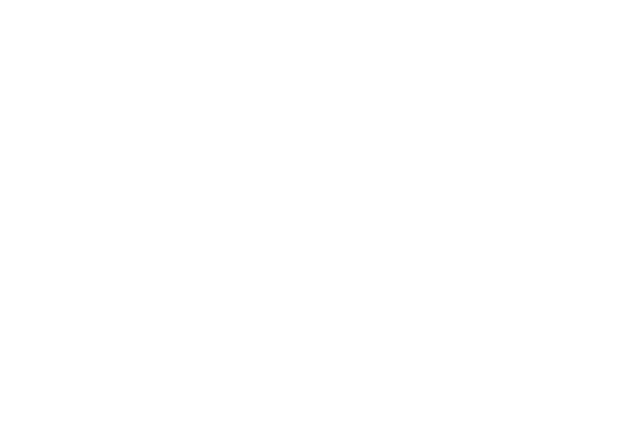
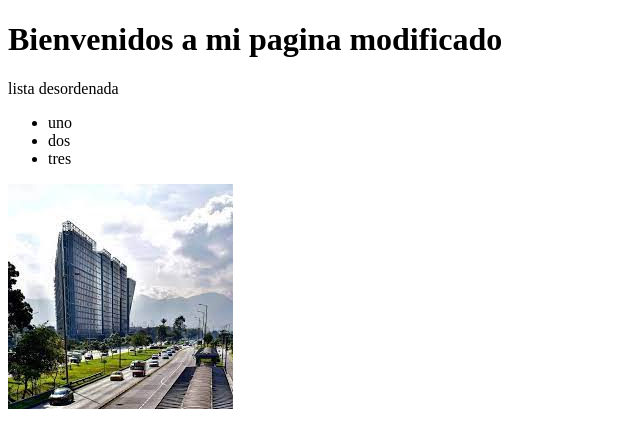
Before and after one commit to jako12287/Basicos_html, a plain HTML site: page Basicos_1/src/index.html in a window 1280 px wide. Shown: the whole page, without its empty margins (0-640 px from the left). Drawn offline with Linux system fonts and the light colour scheme.

Commit message:
modificacion de ejemplo por johan adicional se cro la carpeta para guardar imagenes

```diff
--- a/Basicos_1/src/index.html
+++ b/Basicos_1/src/index.html
@@ -1,12 +1,23 @@
 <!DOCTYPE html>
 <html lang="en">
-<head>
-    <meta charset="UTF-8">
-    <meta http-equiv="X-UA-Compatible" content="IE=edge">
-    <meta name="viewport" content="width=device-width, initial-scale=1.0">
+  <head>
+    <meta charset="UTF-8" />
+    <meta http-equiv="X-UA-Compatible" content="IE=edge" />
+    <meta name="viewport" content="width=device-width, initial-scale=1.0" />
     <title>Plantilla Angelica</title>
-</head>
-<body>
+  </head>
+  <body>
+    <h1>Bienvenidos a mi pagina modificado</h1>
 
-</body>
+    <!-- esto lo cree porque es una lista que tiene mis cosas favoritas  -->
+    <label>lista desordenada</label>
+    <ul>
+      <li>uno</li>
+      <li>dos</li>
+      <li>tres</li>
+    </ul>
+    <img src="../assets/descarga.jpeg"/>
+<!-- lkjhlkjdslkfhskjdfhskjhfksjdhfkjshfkjsd-->
+    <!-- <input type="text" /> -->
+  </body>
 </html>
```
Also changed, not shown: Basicos_1/assets/descarga.jpeg (added).
